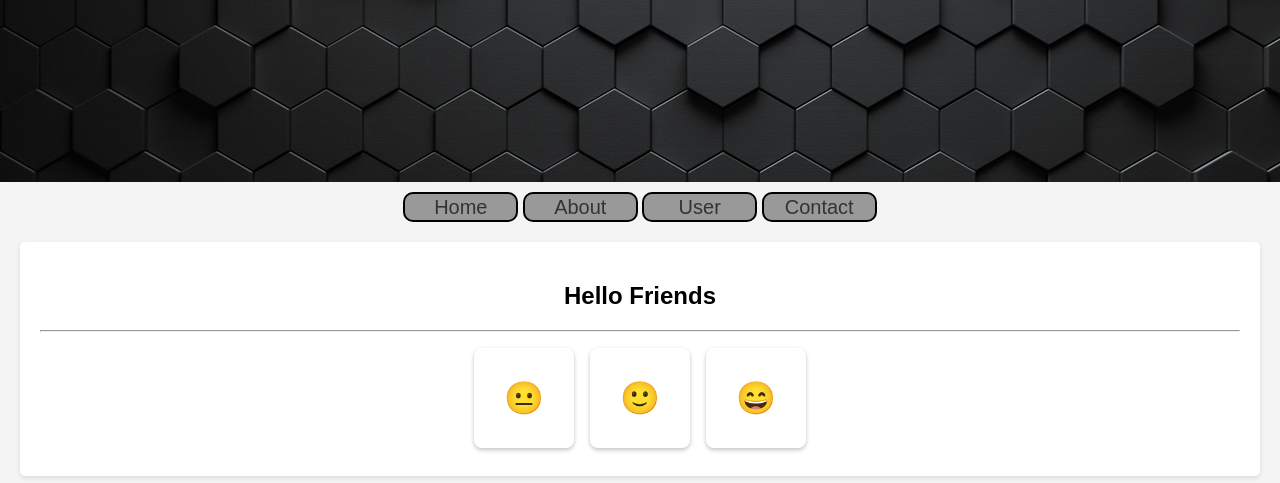
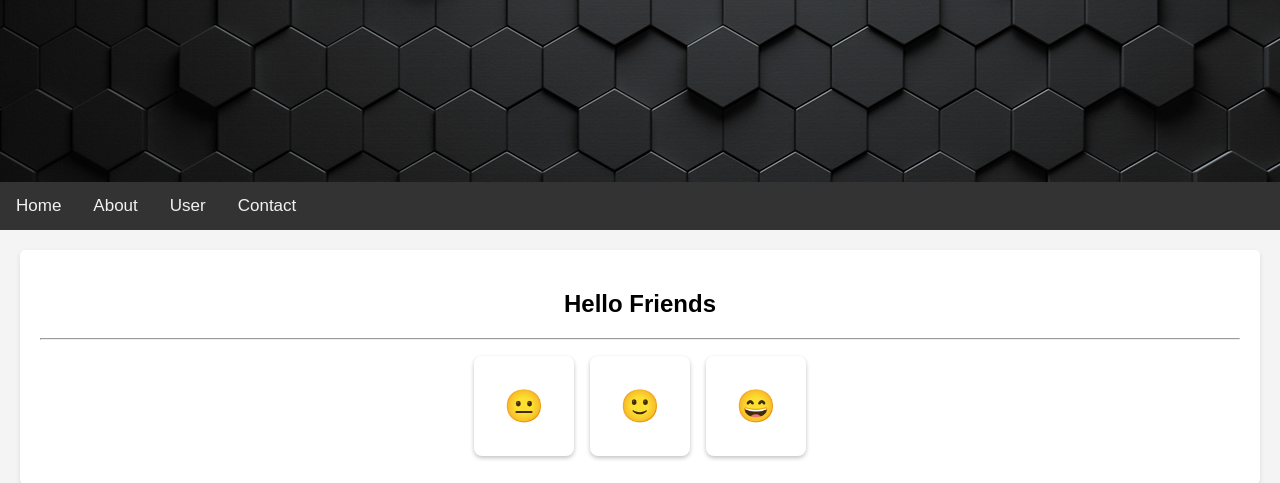
Before and after one commit to 1dah/my_web_prog, a PHP site: page / in a window 1280 px wide. Shown: the top 483 px of the page. Run offline with PHP 8.4, Linux system fonts and the light colour scheme.

Commit message:
// created website

```diff
--- a/css/style.css
+++ b/css/style.css
@@ -18,15 +18,34 @@
 	        background-image: url('/imgs/header.webp');
 	        height: 50px;
 }
-        nav {
-            margin: 10px 0;
-            text-align: center;
-        }
-        nav a {
-            margin: 0 15px;
-            text-decoration: none;
-            color: #333;
-        }
+
+.topnav {
+  background-color: #333;
+  overflow: hidden;
+}
+
+
+.topnav a {
+  float: left;
+  color: #f2f2f2;
+  text-align: center;
+  padding: 14px 16px;
+  text-decoration: none;
+  font-size: 17px;
+}
+
+
+.topnav a:hover {
+  background-color: #ff0000;
+  color: black;
+}
+
+
+.topnav a.active {
+  background-color: #04AA6D;
+  color: white;
+}
+
         section {
             margin: 20px;
             padding: 20px;
@@ -48,23 +67,6 @@
   		flex-direction: row;
   		justify-content: center;
   		align-items: center;
-}
-
-.myButton {
-     width: 115px;
-     height: 30px;
-     font-size: 20px;
-     color: #000000;
-     background: #999999;
-     border: 2px solid #000000;
-     border-radius: 10px;
-     font-family: arial;
-     transition: all 0.25s ease;
-}
-.myButton:hover {
-     color: #000000;
-     background: #ff3d3d;
-     border-color: none;
 }
 
 	.square {
--- a/include/header.php
+++ b/include/header.php
@@ -2,9 +2,9 @@
 
     </header>
 
-    <nav>
-        <button class="myButton" type="button"><a href="index.php">Home</a></button>
-        <button class="myButton" type="button"><a href="about.php">About</a></button>
-        <button class="myButton" type="button"><a href="user.php">User</a></button>
-        <button class="myButton" type="button"><a href="contact.php">Contact</a></button>
+    <nav class="topnav">
+       <a href="index.php">Home</a>
+       <a href="about.php">About</a>
+       <a href="user.php">User</a>
+       <a href="contact.php">Contact</a>
     </nav>
```
